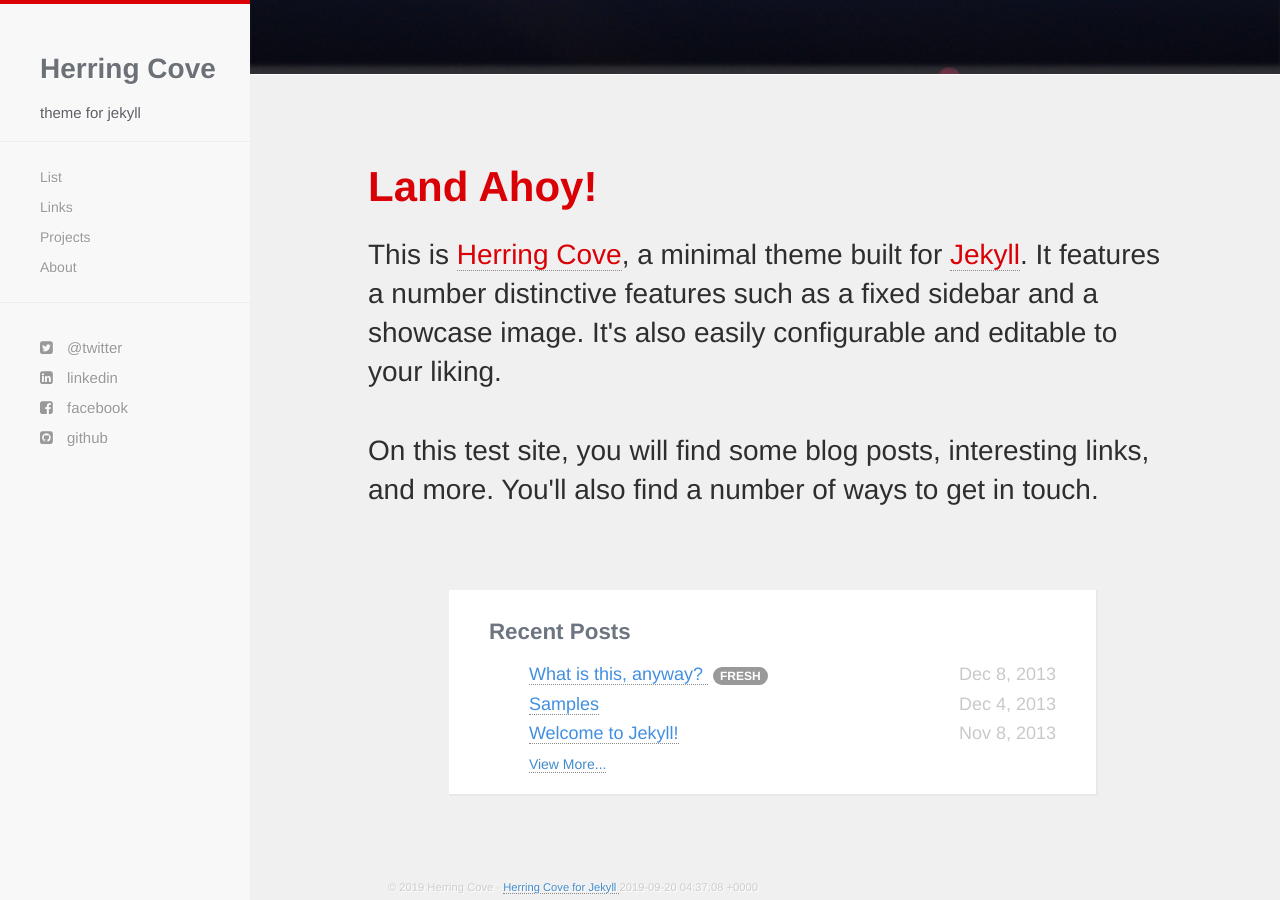
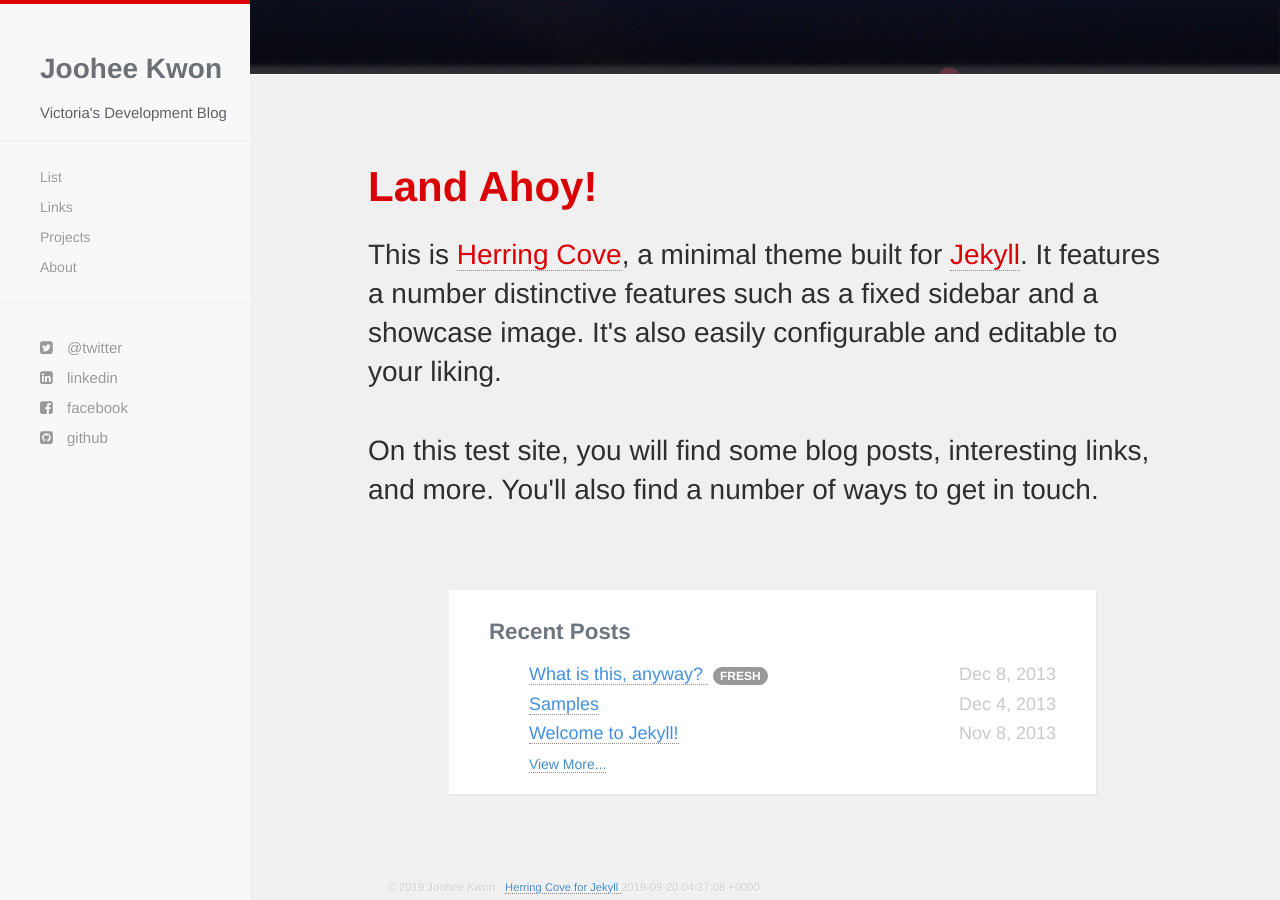
Before and after one commit to victoriagjh/victoriagjh.github.io, a Jekyll site: the page built from index.html, in a window 1280 px wide and 900 px high, scrolled down 629 px. Built offline with Jekyll 4.4.1, drawn with Linux system fonts in a browser that asks for light colours; nearby versions of some CDN libraries; Markdown is read by kramdown in place of the engine named in the settings.

Commit message:
update the config file

```diff
--- a/_config.yml
+++ b/_config.yml
@@ -1,13 +1,13 @@
-name: Herring Cove
-author: Herring Cove
+name: Joohee Kwon
+author: Victoria
 url: https://victoriagjh.github.io
 baseurl: /victoriagjh.github.io/
-description: theme for jekyll
-github: http://www.github.com/arnp
-twitter: http://www.twitter.com/
-facebook: http://www.facebook.com
-linkedin: http://www.linkedin.com
-email: rnpatel[at]me.com
+description: Victoria's Development Blog
+github: https://github.com/victoriagjh
+linkedin: https://www.linkedin.com/in/victoriagjh/
+instagram: https://www.instagram.com/vic_cinth/?hl=ko
+facebook: https://www.facebook.com/akrso06197.victan
+email: akrso06197@naver.com
 location: 42°2'16"N   70°12'47"W
 disqus: diqus-username
 
```
Also changed, not shown: 1 other file.
